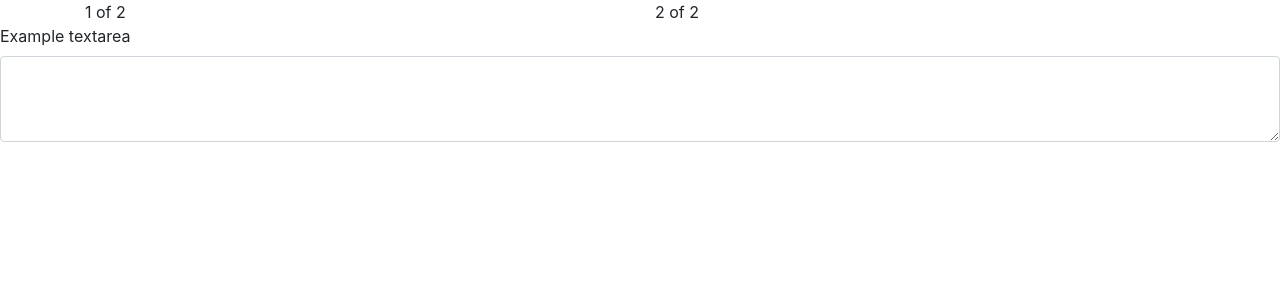
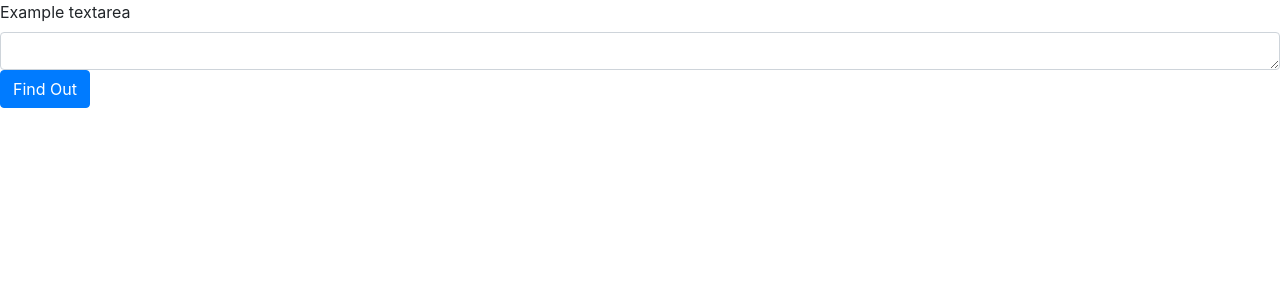
Before and after one commit to VaibhavSingh29/Jigsaw-BERT-multilingual-comment-toxicity-classification-CS725-FML-Project, a Flask app: page / in a window 1280 px wide. Shown: the top 300 px of the page. Run offline with Flask 2, Linux system fonts and the light colour scheme.

Commit message:
send request from form

```diff
--- a/website/app/main.py
+++ b/website/app/main.py
@@ -13,12 +13,12 @@ def home():
 def predict():
     # get sentence, tokenize, predict, return prob
     if request.method == 'POST':
-        if request.params.sentence != "":
+        if request.form['sentence'] != "":
             return jsonify({
                 'error': 'no input'
             })
         try:
-            input_ids, attention_mask = get_encoding(request.params.sentence)
+            input_ids, attention_mask = get_encoding(request.form['sentence'])
             prob = get_prediction(input_ids, attention_mask)
             return jsonify({
                 'result': prob.tolist()
@@ -30,4 +30,4 @@ def predict():
 
 
 if(__name__ == '__main__'):
-    app.run()
+    app.run(debug=True)
--- a/website/app/templates/home.html
+++ b/website/app/templates/home.html
@@ -18,17 +18,12 @@
 </head>
 
 <body>
-    <div class="container external internal" id="content">
-        <div class="row">
-            <div class="col">1 of 2</div>
-            <div class="col">2 of 2</div>
-        </div>
-    </div>
-    <form>
-        <div class="form-group">
-            <label for="exampleFormControlTextarea1">Example textarea</label>
-            <textarea class="form-control" id="exampleFormControlTextarea1" rows="3"></textarea>
+    <form action="/predict" method="POST">
+        <div class="form">
+            <label for="sentence">Example textarea</label>
+            <textarea class="form-control" id="sentence" name="sentence" rows="1"></textarea>
           </div>
+          <button type="submit" class="btn btn-primary mb-2">Find Out</button>
     </form>
 </body>
 
```
